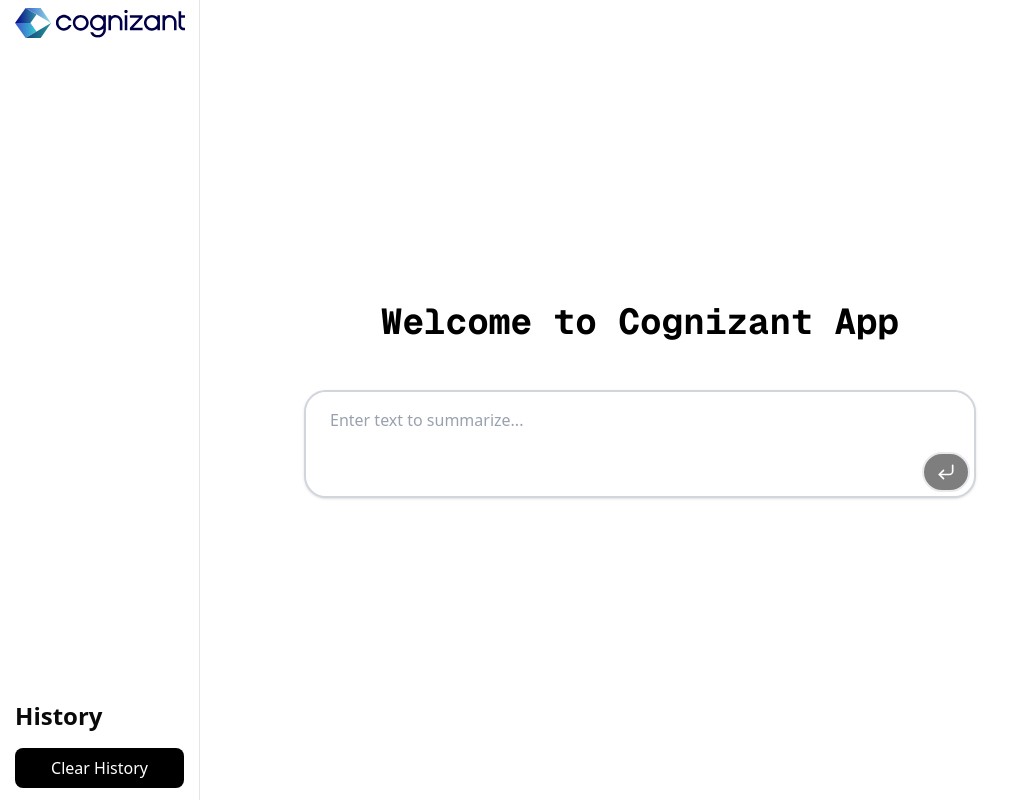
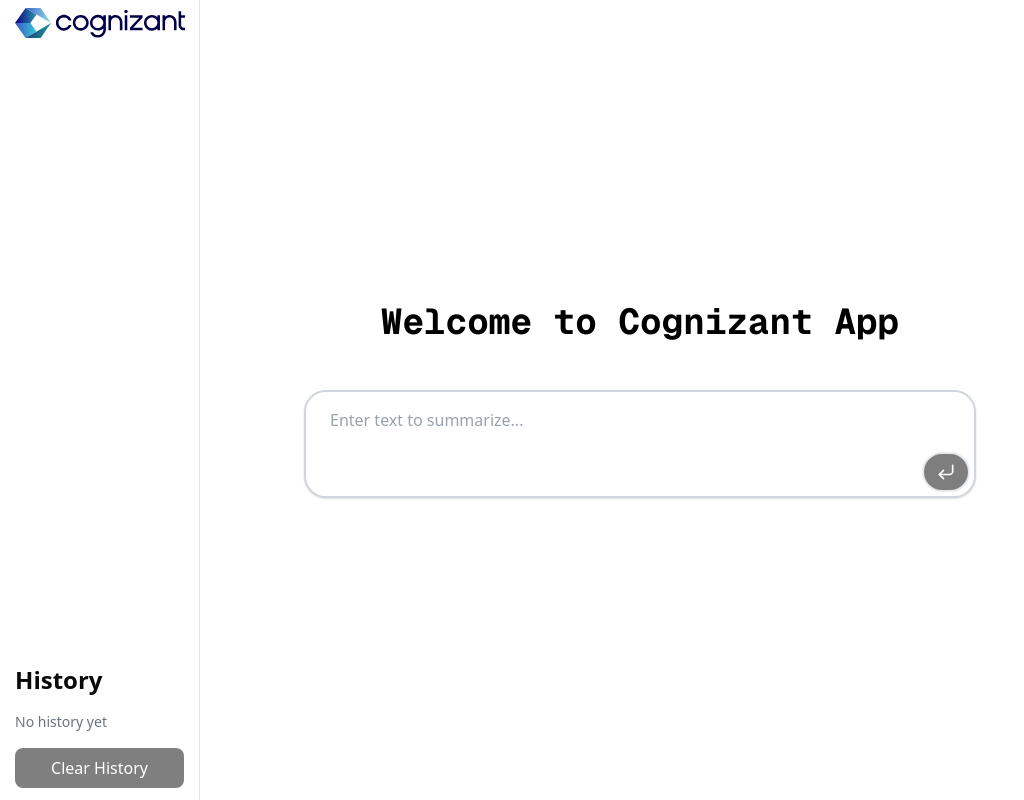
Before and after one commit to YounessBrunno/Cognizant-simple-app, a Next.js app: page / in a window 1280 px wide. Shown: the whole page, without its empty margins (0-1024 px from the left). Built offline with nearby package versions, Linux system fonts and the light colour scheme.

Commit message:
feat: implement useSummarizerHistory hook for managing history and integrate with HistoryPanel and SummarizerForm components, instead of uplifting state or using context provider

```diff
--- a/features/summarizer/components/HistoryPanel.jsx
+++ b/features/summarizer/components/HistoryPanel.jsx
@@ -1,9 +1,31 @@
+"use client";
+
+import { useSummarizerHistory } from '../hooks/useSummarizerHistory';
 
 export default function HistoryPanel() {
+  const { history, clearHistory } = useSummarizerHistory();
+
   return (
     <div>
       <h2 className="text-2xl font-bold mb-4">History</h2>
-      <button className="w-full bg-black text-white py-2 px-9 rounded-md hover:bg-black/20 transition">Clear History</button>
+      <div className="max-h-96 overflow-y-auto mb-4 space-y-2">
+        {history.length === 0 ? (
+          <p className="text-gray-500 text-sm">No history yet</p>
+        ) : (
+          history.map((item) => (
+            <div key={item.id} className="p-2 bg-gray-100 rounded text-sm">
+              <p className="font-semibold truncate">{item.text.substring(0, 50)}...</p>
+              <p className="text-gray-600 text-xs mt-1">{new Date(item.timestamp).toLocaleString()}</p>
+            </div>
+          ))
+        )}
+      </div>
+      <button
+        onClick={clearHistory}
+        disabled={history.length === 0}
+        className="w-full bg-black text-white py-2 px-9 rounded-md hover:bg-black/20 disabled:opacity-50 disabled:cursor-not-allowed transition">
+        Clear History
+      </button>
     </div>
-  )
+  );
 }
--- a/features/summarizer/components/SummarizerForm.jsx
+++ b/features/summarizer/components/SummarizerForm.jsx
@@ -3,12 +3,14 @@
 import { useState } from 'react';
 import { CornerDownLeftIcon, Loader2Icon} from 'lucide-react';
 import SummaryResult from './SummaryResult';
+import { useSummarizerHistory } from '../hooks/useSummarizerHistory';
 
 export default function SummarizerForm() {
   const [input, setInput] = useState("");
   const [summary, setSummary] = useState(null);
   const [loading, setLoading] = useState(false);
   const [error, setError] = useState(null);
+  const { addToHistory } = useSummarizerHistory();
 
   const handleSummarize = async () => {
   if (!input.trim()) return;
@@ -29,6 +31,7 @@
     if (!res.ok) throw new Error(data?.error?.message || "Something went wrong");
 
     setSummary(data.summary);
+    addToHistory(input, data.summary);
 
   } catch (err) {
     setError(err.message);
--- /dev/null
+++ b/features/summarizer/hooks/useSummarizerHistory.js
@@ -0,0 +1,55 @@
+"use client";
+
+import { useState, useEffect } from "react";
+
+const STORAGE_KEY = "summarizer_history";
+
+export function useSummarizerHistory() {
+  const [history, setHistory] = useState([]);
+  const [isLoaded, setIsLoaded] = useState(false);
+
+  // Load history from localStorage on mount
+  useEffect(() => {
+    const stored = localStorage.getItem(STORAGE_KEY);
+    if (stored) {
+      try {
+        setHistory(JSON.parse(stored));
+      } catch (err) {
+        console.error("Failed to load history:", err);
+      }
+    }
+    setIsLoaded(true);
+  }, []);
+
+  // Persist to localStorage whenever history changes
+  useEffect(() => {
+    if (isLoaded) {
+      localStorage.setItem(STORAGE_KEY, JSON.stringify(history));
+    }
+  }, [history, isLoaded]);
+
+  const addToHistory = (text, summary) => {
+    const newEntry = {
+      id: Date.now(),
+      text,
+      summary,
+      timestamp: new Date().toISOString(),
+    };
+    setHistory((prev) => [newEntry, ...prev]);
+  };
+
+  const clearHistory = () => {
+    setHistory([]);
+  };
+
+  const removeFromHistory = (id) => {
+    setHistory((prev) => prev.filter((item) => item.id !== id));
+  };
+
+  return {
+    history,
+    addToHistory,
+    clearHistory,
+    removeFromHistory,
+  };
+}
```
